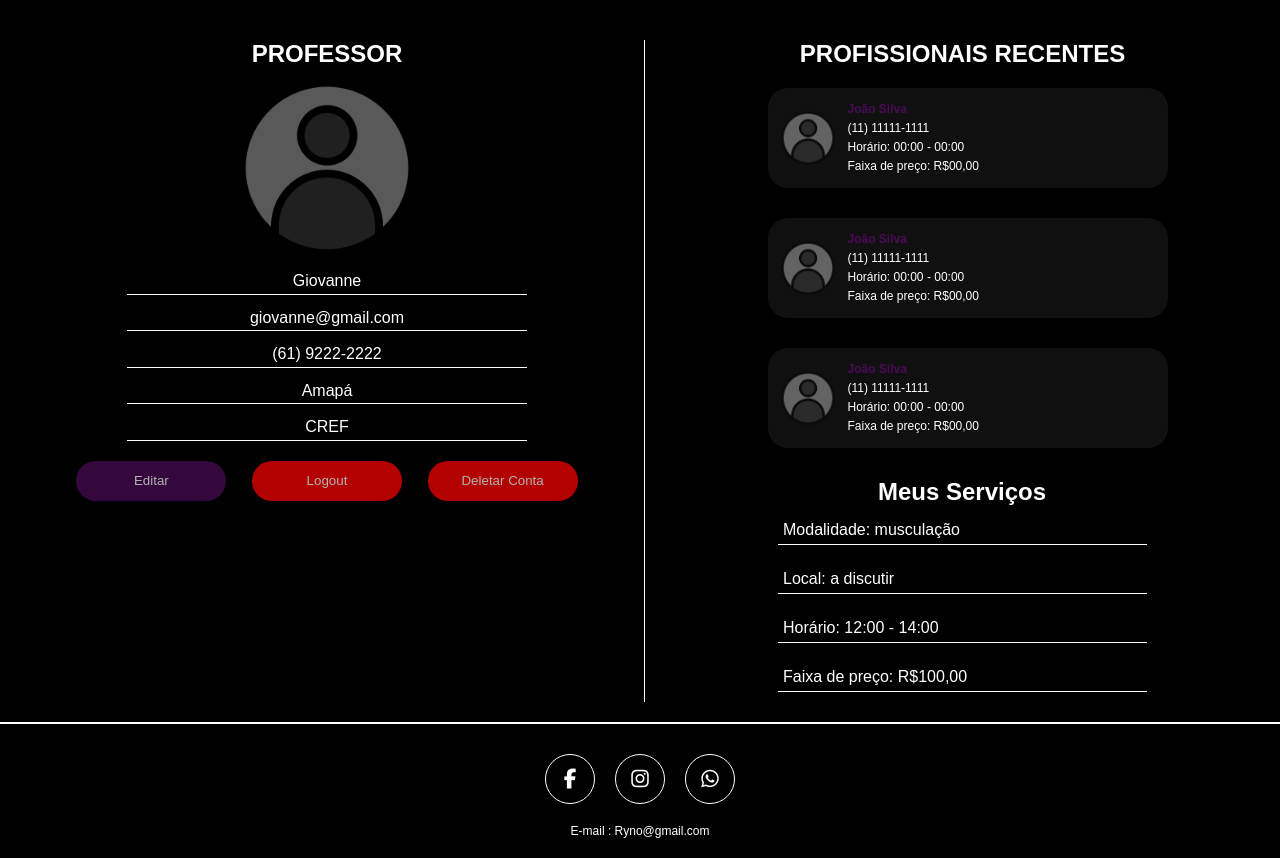
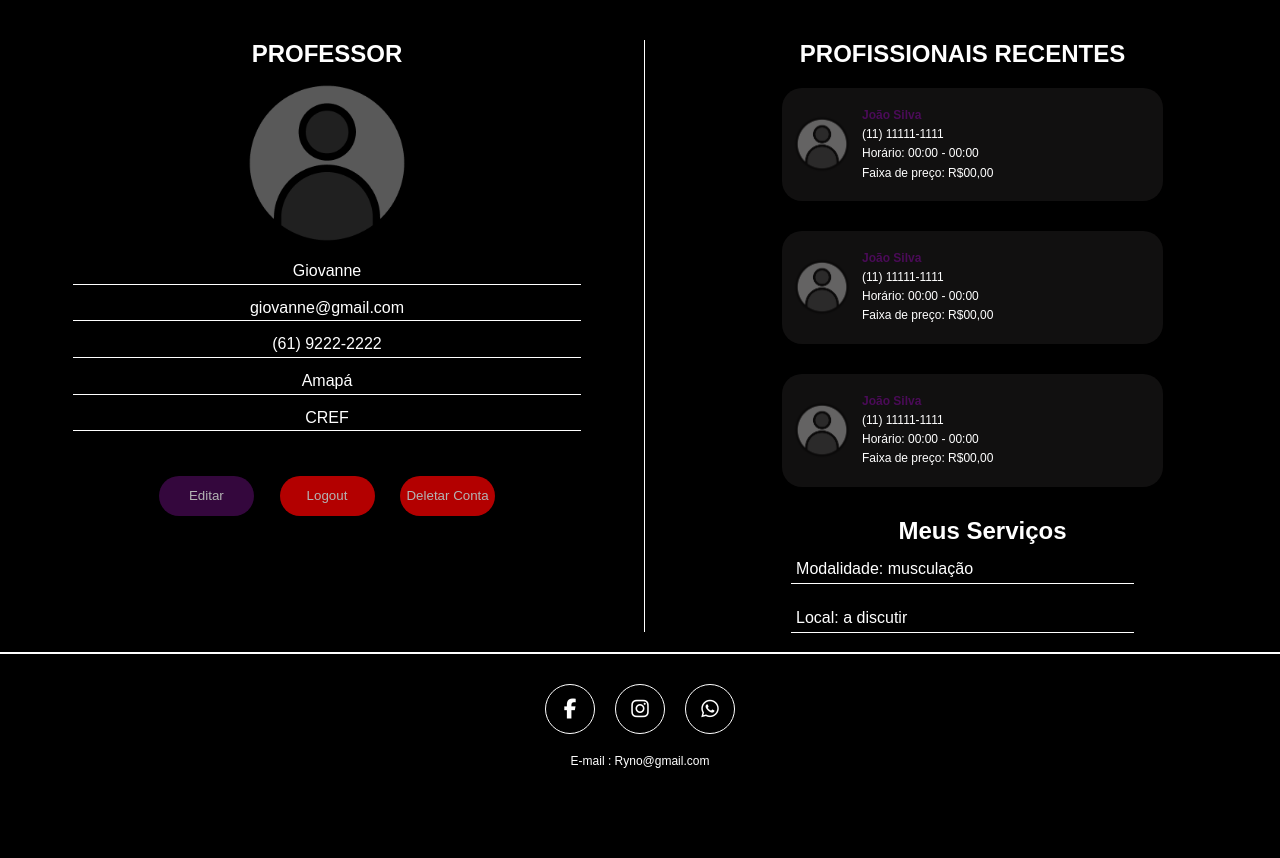
Before and after one commit to Yoriel-silva/Ryno, a FastAPI app: page /perfil in a window 1280 px wide. Shown: the part 126-984 px from the top of the page. After the commit the page ends 894 px from the top, so only its background shows below. Run offline with FastAPI, Linux system fonts and the light colour scheme; a user stored in the database is signed in; data comes from the database, SQL or seed files in the repository.

Commit message:
Alteração Perfis 14/11

```diff
--- a/static/css/stylePerfilProfissional.css
+++ b/static/css/stylePerfilProfissional.css
@@ -93,15 +93,20 @@ h1 {
 main{
     display: flex;
 }
-
+#botao{
+    display: flex;
+    gap: 1.6rem;
+    width: 100%;
+    justify-content: center;
+}
 #logout, #delete{
-    margin-top: 10px;
+    margin-top: 5.5%;
     border-radius: 20px;
     background-color: red;
     border: none;
     color: #fff;
-    width: 150px;
-    height: 40px;
+    width: 95px;
+    height: 80%;
     opacity: 0.7;
     transition: .5s;
 }
@@ -113,14 +118,14 @@ main{
     opacity: 1;
     cursor: pointer;
 }
-#editar, #enviar-btn{
-    margin-top: 10px;
+#editar{
+    margin-top: 5.5%;
     border-radius: 20px;
     background-color: #4A0B57;
     border: none;
     color: #fff;
-    width: 150px;
-    height: 40px;
+    width: 95px;
+    height: 80%;
     opacity: 0.7;
     transition: .5s;
 }
@@ -133,10 +138,6 @@ main{
 #editar:hover, #enviar-btn:hover{
     opacity: 1;
     cursor: pointer;
-}
-#botao{
-    display: flex;
-    gap: 1.6rem;
 }
 #perfil, #edit{
     font-family: "Libre Franklin", sans-serif;
@@ -151,13 +152,13 @@ main{
 }
 
 #perfil img, #edit img {
-    width: 200px;
+    width: 30%;
 }
 
 #perfil p{
     border-bottom: 1px solid #fff;
     margin-bottom: 10px;
-    width: 400px;
+    width: 80%;
     text-align: center;
     line-height: 1.6
 }
@@ -166,7 +167,7 @@ main{
     border: none; /* Remove a borda padrão */
     border-bottom: 1px solid #fff; /* Borda inferior */
     margin-bottom: 10px; /* Espaço abaixo do input */
-    width: 400px; /* Largura do input */
+    width: 50%; /* Largura do input */
     text-align: center; /* Centraliza o texto */
     line-height: 1.6; /* Espaçamento entre linhas */
     background: transparent; /* Fundo transparente */
@@ -192,8 +193,11 @@ main{
     margin-top: 40px;
 }
 #contato-container h2{
-    width: 90%;
+    width: 100%;
     margin-left: 20px;
+}
+#contato{
+    width: 60%;
 }
 
 /* Contato P */
@@ -219,8 +223,8 @@ main{
     background-color: #111010;
     border-radius: 20px;
     align-items: center;
-    width: 400px;
-    height: 100px;
+    width: 100%;
+    height: 20%;
     margin-left: 10px;
     text-align: center;
     margin-bottom: 30px;
@@ -231,7 +235,6 @@ main{
 #professor:hover {
     transform: scale(1.05);
 }
-
 #professor img {
     width: 60px;
     height: 60px;
@@ -254,7 +257,6 @@ main{
 #clear{
     clear: both;
 }
-
 /* Footer */
 footer {
     padding: 20px 0;
```
Also changed, not shown: static/css/styleHome.css (+4 -4 lines), static/css/stylePerfilAluno.css (+65 -43 lines).
